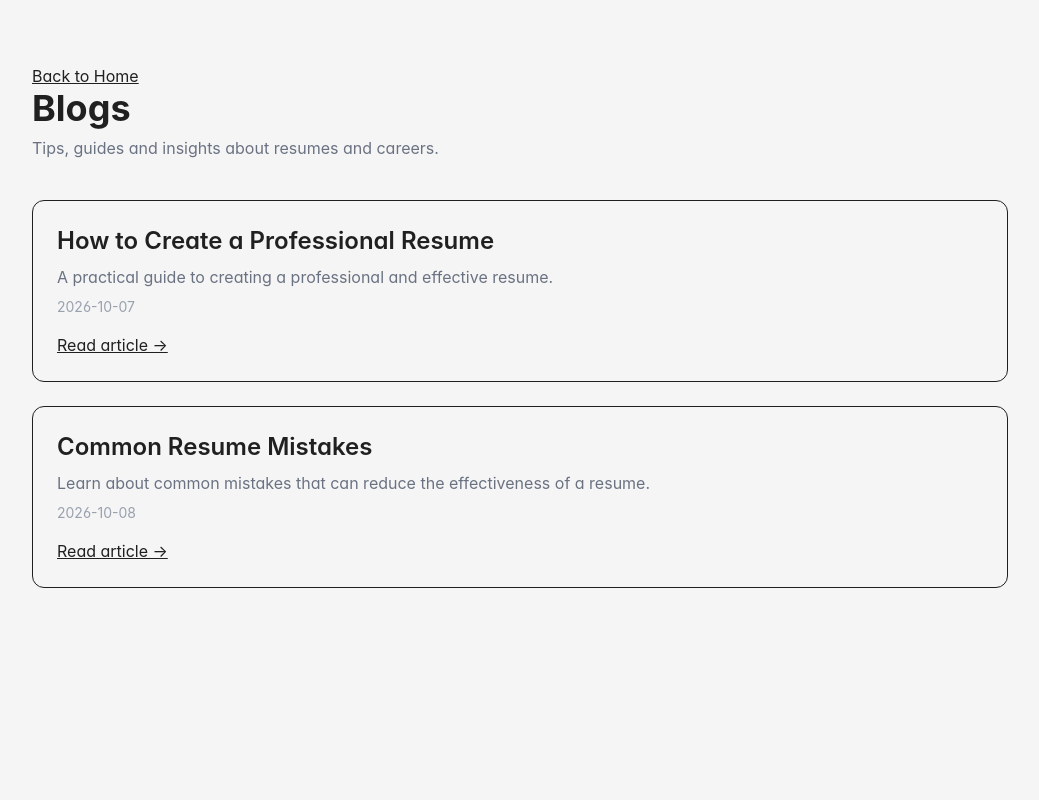
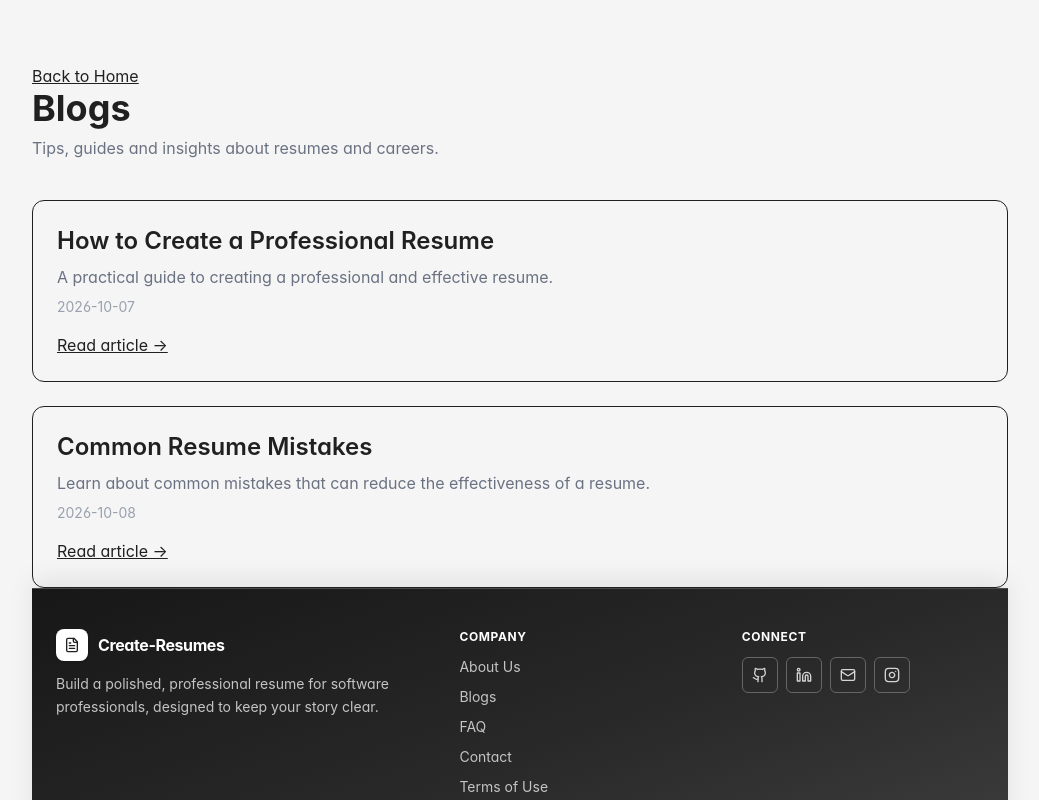
Before and after one commit to Gitanuj993/create-resume-ui, a React (Vite) app: page /blogs in a window 1280 px wide. Shown: the top 800 px of the page, without its empty margins (120-1159 px from the left). Built offline with nearby package versions, Linux system fonts and the light colour scheme.

Commit message:
Add Footer component to Blogs page

```diff
--- a/src/pages/Blogs.tsx
+++ b/src/pages/Blogs.tsx
@@ -1,5 +1,6 @@
 import { useParams, Link } from "react-router-dom";
 import { blogs } from "../data/blogs";
+import { Footer } from '../components/Footer';
 
 export default function Blogs() {
   const { slug } = useParams();
@@ -101,6 +102,7 @@ export default function Blogs() {
           </article>
         ))}
       </div>
+      <Footer />
     </main>
   );
 }
```
